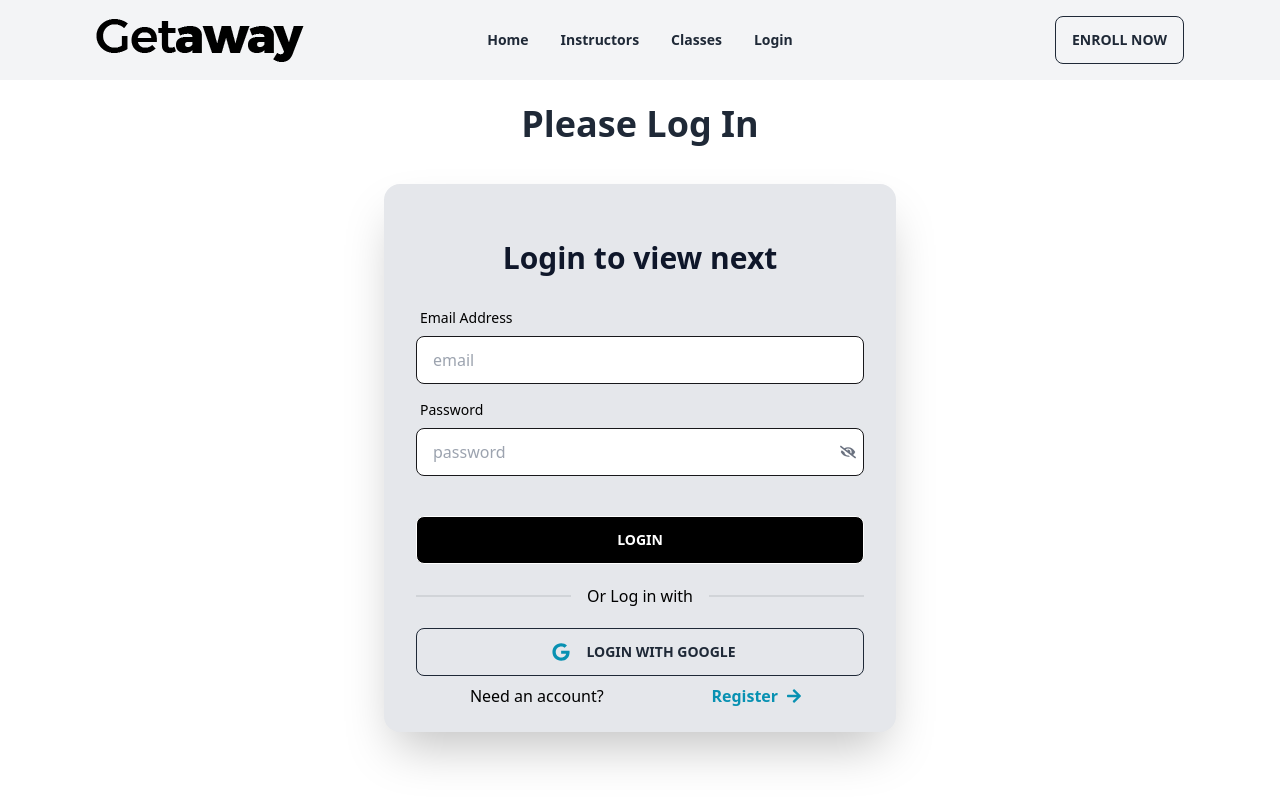
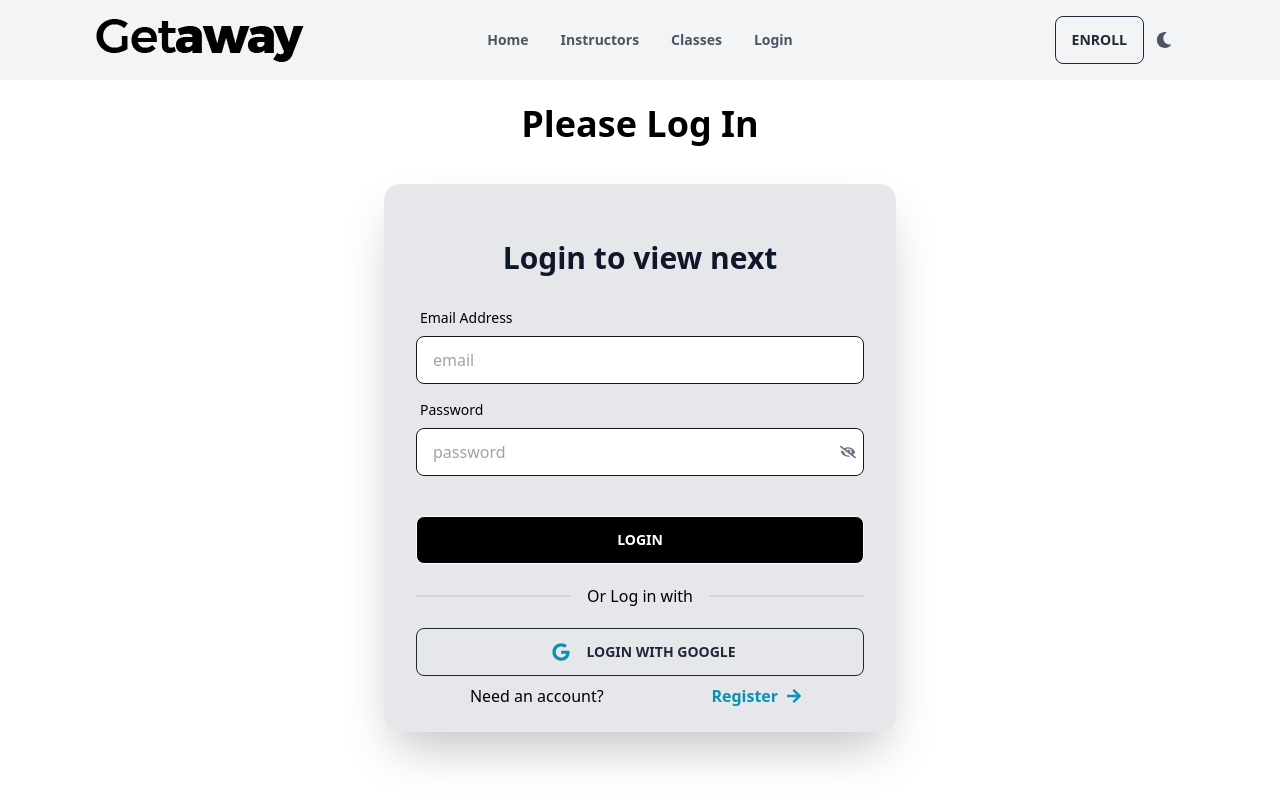
Before and after one commit to ArefinShaon/getaway-summer-camp-client, a React (Vite) app: page /login in a window 1280 px wide. Shown: the top 800 px of the page. Built offline with nearby package versions, Linux system fonts and the light colour scheme; no server answers.

Commit message:
theme added

```diff
--- /dev/null
+++ b/src/Pages/InstructorTable/InstructorTable.jsx
@@ -0,0 +1,35 @@
+
+
+const InstructorTable = () => {
+  return (
+    <div className="instructors-page">
+      <h1 className="text-3xl font-bold mb-4">Instructors</h1>
+      <table className="w-full border-collapse">
+        <thead>
+          <tr>
+            <th className="px-4 py-2">Image</th>
+            <th className="px-4 py-2">Name</th>
+            <th className="px-4 py-2">Email</th>
+          </tr>
+        </thead>
+        <tbody>
+          {/* {instructors.map((instructor) => (
+            <tr key={instructor.id}>
+              <td className="px-4 py-2">
+                <img
+                  src={instructor.image}
+                  alt={instructor.name}
+                  className="w-12 h-12 rounded-full"
+                />
+              </td>
+              <td className="px-4 py-2">{instructor.name}</td>
+              <td className="px-4 py-2">{instructor.email}</td>
+            </tr>
+          ))} */}
+        </tbody>
+      </table>
+    </div>
+  );
+};
+
+export default InstructorTable;
--- a/src/Pages/Shared/NavBar/NavBar.jsx
+++ b/src/Pages/Shared/NavBar/NavBar.jsx
@@ -1,14 +1,25 @@
-import { Link, useNavigate,  } from "react-router-dom";
-import logo from '../../../assets/dark-logo-img.png'
-import { useContext } from "react";
+import { Link, useNavigate } from "react-router-dom";
+import logo from "../../../assets/dark-logo-img.png";
+import { useContext, useEffect, useState } from "react";
 
-
-import { FaUser,  } from "react-icons/fa";
+import { FaUser, FaMoon, FaSun } from "react-icons/fa";
 import { AuthContext } from "../../../contexts/AuthProvider/AuthProvider";
 
 const NavBar = () => {
+  const [isDarkMode, setIsDarkMode] = useState(false);
+  const { user, logOut } = useContext(AuthContext);
+  useEffect(() => {
+    const root = window.document.documentElement;
+    if (isDarkMode) {
+      root.classList.add("dark");
+    } else {
+      root.classList.remove("dark");
+    }
+  }, [isDarkMode]);
 
-    const {user, logOut} = useContext(AuthContext);
+  const toggleTheme = () => {
+    setIsDarkMode((prevState) => !prevState);
+  };
   const navigate = useNavigate();
   const handleLogOut = () => {
     logOut()
@@ -21,18 +32,25 @@ const NavBar = () => {
 
   const navItems = (
     <>
-          <li><Link to="/">Home</Link></li>
-          <li><Link to="/instructors">Instructors</Link></li>
-          <li><Link to="/classes">Classes</Link></li>
-
-
+      <li>
+        <Link to="/">Home</Link>
+      </li>
+      <li>
+        <Link to="/instructors">Instructors</Link>
+      </li>
+      <li>
+        <Link to="/classes">Classes</Link>
+      </li>
 
       {user?.email ? (
         <>
-              <li><Link to="/dashboard">Dashboard</Link></li>
-                    <li><button onClick={handleLogOut}>Log out</button></li>
+          <li>
+            <Link to="/dashboard">Dashboard</Link>
+          </li>
+          <li>
+            <button onClick={handleLogOut}>Log out</button>
+          </li>
           <li className="nav-item-user">
-
             <span className="tooltip">
               {user.photoURL ? (
                 <img
@@ -45,11 +63,12 @@ const NavBar = () => {
                 <FaUser className="rounded-full w-12 mx-2" />
               )}
             </span>
-
           </li>
         </>
       ) : (
-            <li><Link to="/login">Login</Link></li>
+        <li>
+          <Link to="/login">Login</Link>
+        </li>
       )}
     </>
   );
@@ -58,9 +77,25 @@ const NavBar = () => {
       <div className="navbar-start">
         <div className="dropdown">
           <label tabIndex={0} className="btn btn-ghost lg:hidden">
-                        <svg xmlns="http://www.w3.org/2000/svg" className="h-5 w-5" fill="none" viewBox="0 0 24 24" stroke="currentColor"><path strokeLinecap="round" strokeLinejoin="round" strokeWidth="2" d="M4 6h16M4 12h8m-8 6h16" /></svg>
+            <svg
+              xmlns="http://www.w3.org/2000/svg"
+              className="h-5 w-5"
+              fill="none"
+              viewBox="0 0 24 24"
+              stroke="currentColor"
+            >
+              <path
+                strokeLinecap="round"
+                strokeLinejoin="round"
+                strokeWidth="2"
+                d="M4 6h16M4 12h8m-8 6h16"
+              />
+            </svg>
           </label>
-                    <ul tabIndex={0} className="menu menu-compact dropdown-content mt-3 p-2 shadow bg-base-100 rounded-box w-52 font-bold">
+          <ul
+            tabIndex={0}
+            className="menu menu-compact dropdown-content mt-3 p-2 shadow bg-base-100 rounded-box w-52 font-bold"
+          >
             {navItems}
           </ul>
         </div>
@@ -69,12 +104,19 @@ const NavBar = () => {
         </Link>
       </div>
       <div className="navbar-center hidden lg:flex">
-                <ul className="menu menu-horizontal px-1 font-bold">
-                    {navItems}
-                </ul>
+        <ul className="menu menu-horizontal px-1 font-bold text-gray-600">{navItems}</ul>
       </div>
       <div className="navbar-end">
-            <button className="btn btn-outline btn-ghost"><span className="font-bold">Enroll Now</span></button>
+        <button className="btn btn-outline btn-ghost">
+          <span className="font-bold">Enroll</span>
+        </button>
+        <button
+          className="theme-toggle m-3 text-gray-600"
+          onClick={toggleTheme}
+          aria-label={isDarkMode ? "Light Mode" : "Dark Mode"}
+        >
+          {isDarkMode ? <FaSun /> : <FaMoon />}
+        </button>
       </div>
     </div>
   );
--- a/src/Rautes/Rautes.jsx
+++ b/src/Rautes/Rautes.jsx
@@ -8,6 +8,7 @@ import Login from "../Pages/Authentication/Login/Login";
 import Resister from "../Pages/Authentication/Resister/Resister";
 import Dashboard from "../Layout/Dashboard";
 import ManageUser from "../Pages/Dashboard/Admin/ManageUser";
+import InstructorTable from "../Pages/InstructorTable/InstructorTable";
 
 
 export const router = createBrowserRouter([
@@ -27,6 +28,10 @@ export const router = createBrowserRouter([
           {
             path: 'signup',
             element:<Resister></Resister>
+          },
+          {
+            path: 'instructors',
+            element:<InstructorTable></InstructorTable>
           }
       ]
   },
--- a/src/index.css
+++ b/src/index.css
@@ -1,3 +1,22 @@
 @tailwind base;
 @tailwind components;
 @tailwind utilities;
+
+/* Default Light Theme */
+:root {
+    --bg-color: #ffffff;
+    --text-color: #000000;
+  }
+
+  /* Dark Theme */
+  .dark {
+    --bg-color: #1f1f1f;
+    --text-color: #ffffff;
+  }
+
+  body {
+    background-color: var(--bg-color);
+    color: var(--text-color);
+  }
+
+  /* Add additional CSS styles for different elements as per your requirements */
```
Lines whose indentation alone changed are shown as unchanged.
